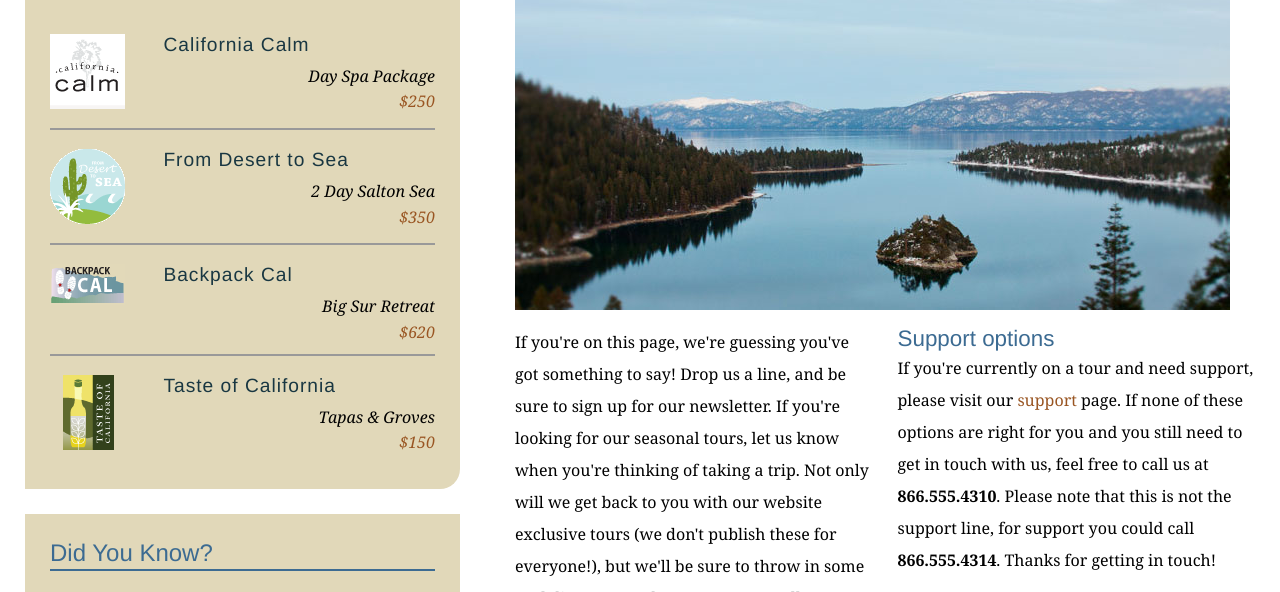
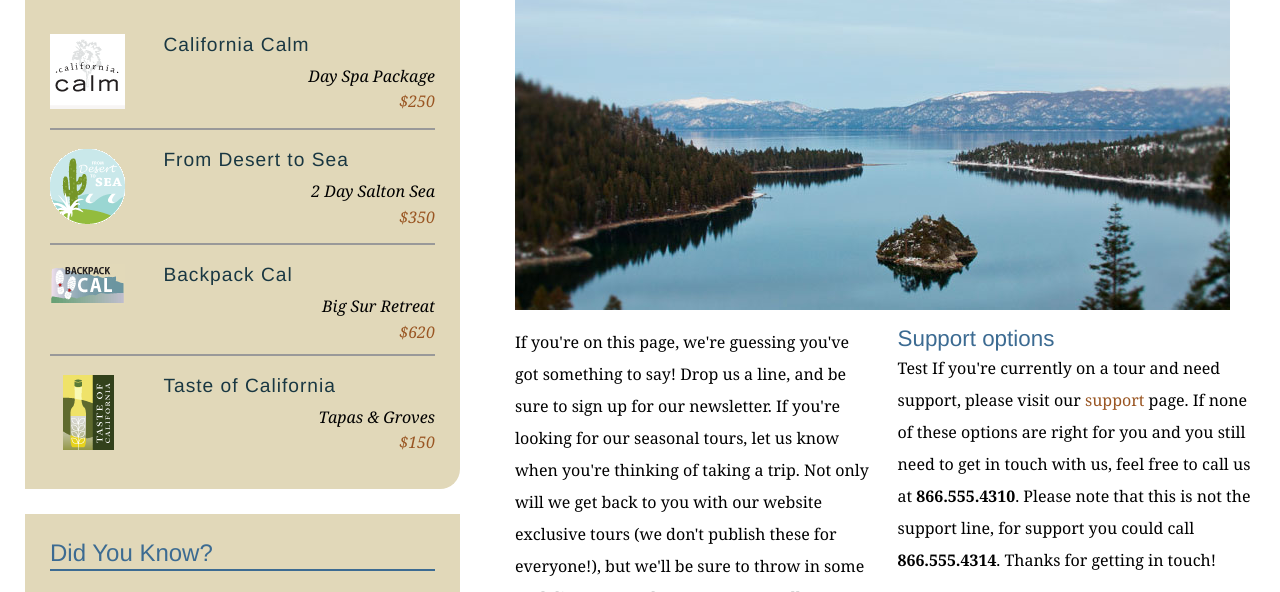
Before and after one commit to suresh-narra-rft/explore_california, a plain HTML site: page contact.html in a window 1280 px wide. Shown: the part 342-934 px from the top of the page. Drawn offline with Linux system fonts and the light colour scheme.

```diff
--- a/contact.html
+++ b/contact.html
@@ -71,7 +71,7 @@
             <p>If you're on this page, we're guessing you've got something to say! Drop us a line, and be sure to sign up for our newsletter. If you're looking for our seasonal tours,  let us know when you're thinking of taking a trip. Not only will we get back to you with our website exclusive tours (we don't publish these for everyone!), but we'll be sure to throw in some cool discounts and tour extras as well.</p>
 
             <h2>Support options</h2>
-            <p>If you're currently on a tour and need support, please visit our <a href="support.html">support</a> page. If none of these options are right for you and you still need to get in touch with us, feel free to call us at<span class="phone"> <strong>866.555.4310</strong>. Please note that this is not the support line, for support you could call </span><strong>866.555.4314</strong>. Thanks for getting in touch!</p>
+            <p> Test If you're currently on a tour and need support, please visit our <a href="support.html">support</a> page. If none of these options are right for you and you still need to get in touch with us, feel free to call us at<span class="phone"> <strong>866.555.4310</strong>. Please note that this is not the support line, for support you could call </span><strong>866.555.4314</strong>. Thanks for getting in touch!</p>
           </div>
 
           <form id="frmContact" name="frmContact" method="post" action="contact_process.html">
```
